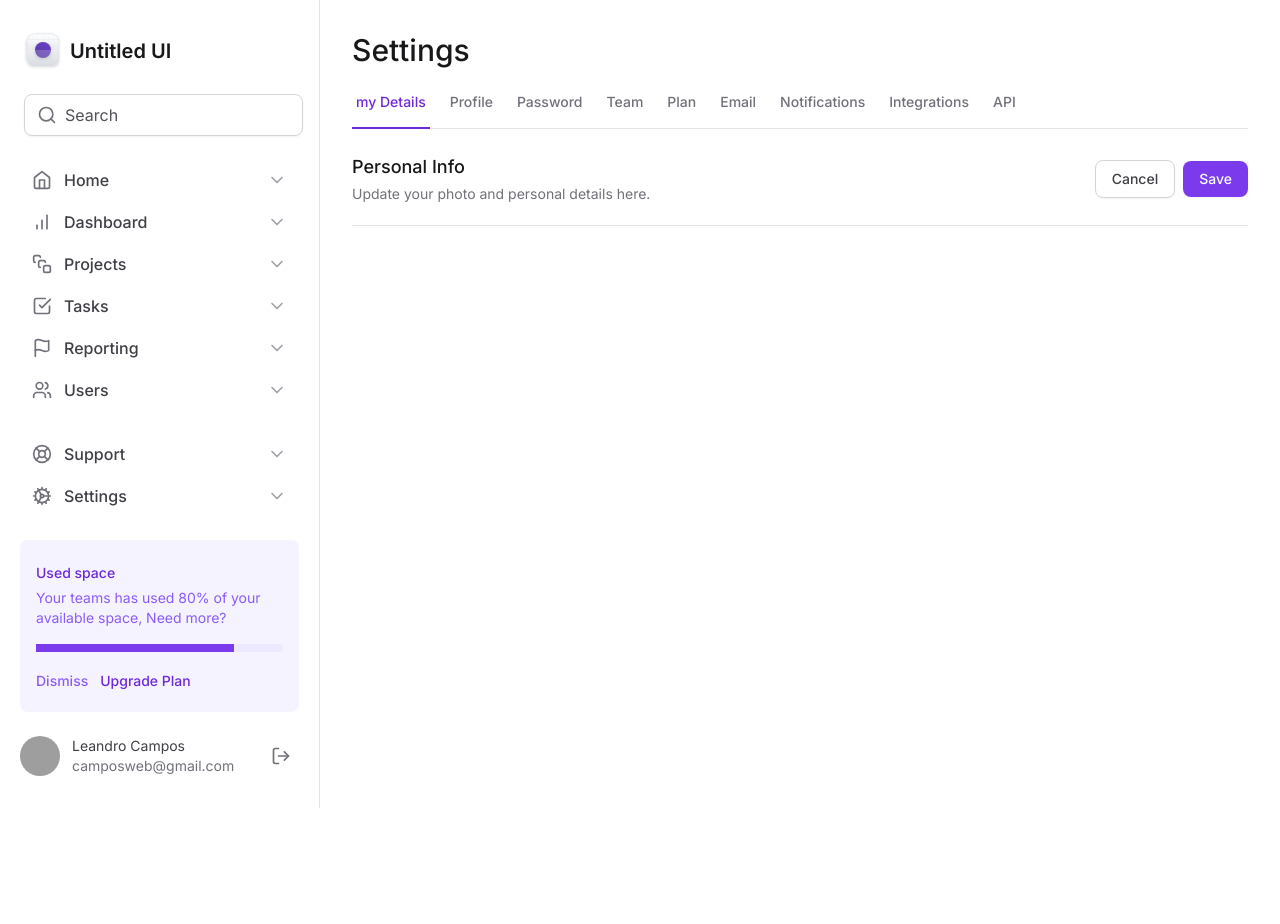
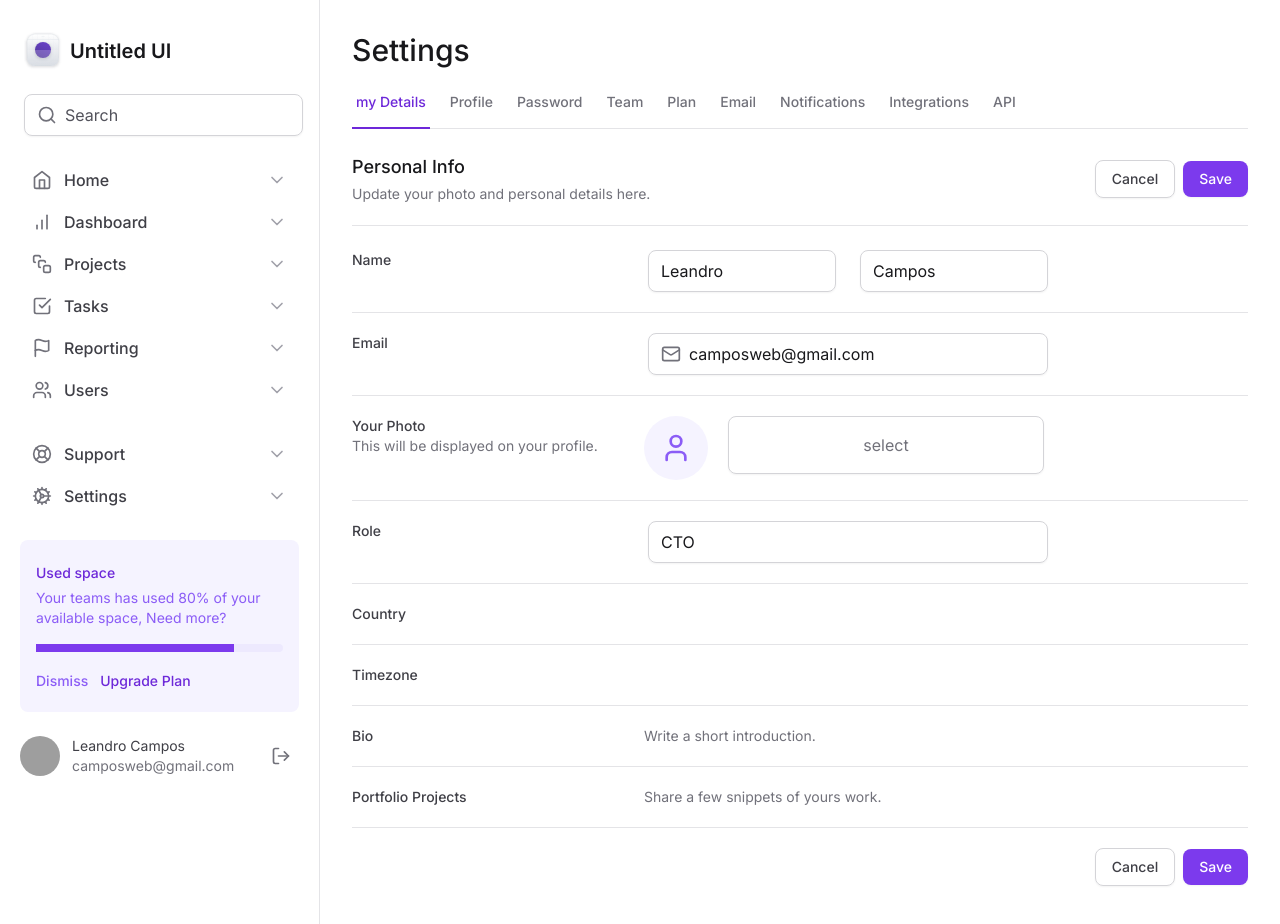
Before and after one commit to camposweb/tailwind-next, a Next.js app: page / in a window 1280 px wide. Shown: the top 924 px of the page. Before the commit the page ends 808 px from the top, so only its background shows below. Built offline with nearby package versions, Linux system fonts and the light colour scheme; grey boxes are pictures that could not be loaded.

Commit message:
input form

```diff
--- a/src/app/page.tsx
+++ b/src/app/page.tsx
@@ -1,5 +1,6 @@
 import { SettingsTabs } from '@/components/SettingsTabs'
-import * as Tabs from '@radix-ui/react-tabs'
+import * as Input from '@/components/Input'
+import { Mail, User } from 'lucide-react'
 
 export default function Home() {
   return (
@@ -30,7 +31,137 @@
             </button>
           </div>
         </div>
-        <form action="" className="mt-6 flex w-full flex-col"></form>
+
+        <form
+          action=""
+          className="mt-6 flex w-full flex-col gap-5 divide-y divide-zinc-200"
+        >
+          <div className="grid grid-cols-form gap-3">
+            <label
+              htmlFor="firstName"
+              className="text-sm font-medium text-zinc-700"
+            >
+              Name
+            </label>
+            <div className="grid grid-cols-2 gap-6">
+              <Input.Root>
+                <Input.Control
+                  type="text"
+                  id="firstName"
+                  defaultValue={'Leandro'}
+                />
+              </Input.Root>
+              <Input.Root>
+                <Input.Control defaultValue={'Campos'} />
+              </Input.Root>
+            </div>
+          </div>
+
+          <div className="grid grid-cols-form gap-3 pt-5">
+            <label
+              htmlFor="email"
+              className="text-sm font-medium text-zinc-700"
+            >
+              Email
+            </label>
+            <Input.Root>
+              <Input.Prefix>
+                <Mail className="h-5 w-5 text-zinc-500" />
+              </Input.Prefix>
+              <Input.Control
+                type="email"
+                id="email"
+                defaultValue={'camposweb@gmail.com'}
+              />
+            </Input.Root>
+          </div>
+
+          <div className="grid grid-cols-form gap-3 pt-5">
+            <label
+              htmlFor="email"
+              className="text-sm font-medium text-zinc-700"
+            >
+              Your Photo
+              <span className="block text-sm font-normal text-zinc-500">
+                This will be displayed on your profile.
+              </span>
+            </label>
+            <div className="flex items-start gap-5">
+              <div className="flex h-16 w-16 items-center justify-center rounded-full bg-violet-50">
+                <User className="h-8 w-8 text-violet-500" />
+              </div>
+              <label
+                htmlFor="upload"
+                className="flex-1 cursor-pointer flex-col items-center gap-3 rounded-lg border border-zinc-300 px-6 py-4 text-center text-zinc-500 shadow-sm"
+              >
+                select
+              </label>
+              <input type="file" id="upload" className="sr-only" />
+            </div>
+          </div>
+
+          <div className="grid grid-cols-form gap-3 pt-5">
+            <label htmlFor="role" className="text-sm font-medium text-zinc-700">
+              Role
+            </label>
+            <Input.Root>
+              <Input.Control type="text" id="role" defaultValue={'CTO'} />
+            </Input.Root>
+          </div>
+
+          <div className="grid grid-cols-form gap-3 pt-5">
+            <label
+              htmlFor="country"
+              className="text-sm font-medium text-zinc-700"
+            >
+              Country
+            </label>
+          </div>
+
+          <div className="grid grid-cols-form gap-3 pt-5">
+            <label
+              htmlFor="timezone"
+              className="text-sm font-medium text-zinc-700"
+            >
+              Timezone
+            </label>
+          </div>
+
+          <div className="grid grid-cols-form gap-3 pt-5">
+            <label htmlFor="bio" className="text-sm font-medium text-zinc-700">
+              Bio
+            </label>
+            <span className="block text-sm font-normal text-zinc-500">
+              Write a short introduction.
+            </span>
+          </div>
+
+          <div className="grid grid-cols-form gap-3 pt-5">
+            <label
+              htmlFor="projects"
+              className="text-sm font-medium text-zinc-700"
+            >
+              Portfolio Projects
+            </label>
+            <span className="block text-sm font-normal text-zinc-500">
+              Share a few snippets of yours work.
+            </span>
+          </div>
+          <div className="flex items-center justify-end gap-2 pt-5">
+            <button
+              type="button"
+              className="rounded-lg border border-zinc-300 px-4 py-2 text-sm font-medium text-zinc-700 shadow-sm hover:bg-zinc-50"
+            >
+              Cancel
+            </button>
+            <button
+              type="button"
+              className="rounded-lg bg-violet-600 px-4 py-2 text-sm font-medium text-white shadow-sm hover:bg-violet-700"
+            >
+              Save
+            </button>
+          </div>
+        </form>
       </div>
     </>
   )
--- a/src/components/Input.tsx
+++ b/src/components/Input.tsx
@@ -2,16 +2,16 @@
 
 type InputPrefixProps = ComponentProps<'div'>
 
-export function InputPrefix(props: InputPrefixProps) {
+export function Prefix(props: InputPrefixProps) {
   return <div {...props} />
 }
 
 type InputControlProps = ComponentProps<'input'>
 
-export function InputControl(props: InputControlProps) {
+export function Control(props: InputControlProps) {
   return (
     <input
-      className="flex-1 border-0 bg-transparent p-0 text-zinc-900 placeholder-zinc-600"
+      className="w-full flex-1 border-0 bg-transparent p-0 text-zinc-900 placeholder-zinc-600"
       {...props}
     />
   )
@@ -19,7 +19,7 @@
 
 type InputRootProps = ComponentProps<'div'>
 
-export function InputRoot(props: InputRootProps) {
+export function Root(props: InputRootProps) {
   return (
     <div
       className="mx-1 flex w-full items-center gap-2 rounded-lg border border-zinc-300 px-3 py-2 shadow-sm"
--- a/src/components/Sidebar/index.tsx
+++ b/src/components/Sidebar/index.tsx
@@ -4,19 +4,19 @@
 import { NavItem } from './MainNavigation/NavItem'
 import { UsedSpaceWidget } from './UsedSpaceWidget'
 import { Profile } from './Profile'
-import { InputControl, InputPrefix, InputRoot } from '../Input'
+import * as Input from '@/components/Input'
 
 export function Sidebar() {
   return (
     <aside className="space-y-6 border-r border-zinc-200 px-5 py-8">
       <Logo />
 
-      <InputRoot>
-        <InputPrefix>
+      <Input.Root>
+        <Input.Prefix>
           <Search className="h-5 w-5 text-zinc-500" />
-        </InputPrefix>
-        <InputControl placeholder="Search" />
-      </InputRoot>
+        </Input.Prefix>
+        <Input.Control placeholder="Search" />
+      </Input.Root>
 
       <MainNavigation />
 
--- a/tailwind.config.ts
+++ b/tailwind.config.ts
@@ -6,6 +6,7 @@
     extend: {
       gridTemplateColumns: {
         app: 'minmax(18rem, 20rem) 1fr',
+        form: 'minmax(7.5rem, 17.5rem) minmax(25rem, 1fr) minmax(0, 15rem)',
       },
       colors: {},
     },
```
